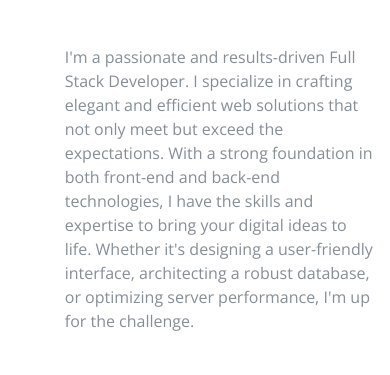
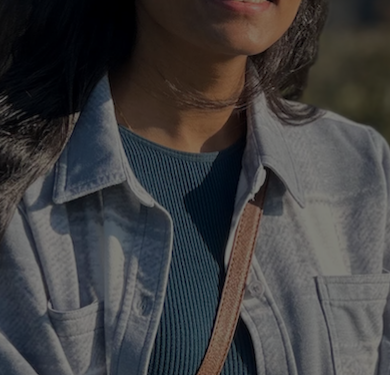
Before and after one commit to hiralsonip/portfolio, a plain HTML site: page index.html in a window 390 px wide. Shown: the part 410-785 px from the top of the page. Drawn offline with nearby package versions, Linux system fonts and the light colour scheme; a web font is replaced by a local one.

Commit message:
Update the style for smaller screen

```diff
--- a/css/resume.css
+++ b/css/resume.css
@@ -90,6 +90,7 @@ h2 {
   #sideNav .navbar-brand .img-profile {
     max-width: 15rem;
     max-height: 15rem;
+    width: 100%;
     /* border: 0.5rem solid rgba(255, 255, 255, 0.2); */
   }
 
@@ -112,6 +113,10 @@ h2 {
 
   #sideNav .navbar-collapse .navbar-nav .nav-item .nav-link {
     display: block;
+  }
+
+  .main-section {
+    width: 75%;
   }
 }
 
@@ -163,3 +168,24 @@ a:focus,
 a:active {
   color: #824027;
 }
+
+@media (max-width: 992px) {
+  #image {
+    background-image: url("/img/Hiral_Soni.png");
+    height: 50rem;
+    background-position: center;
+    background-repeat: no-repeat;
+    background-size: cover;
+    z-index: 1;
+    position: relative;
+  }
+
+  #image::before {
+    content: "";
+    background: rgba(0, 0, 0, 0.5);
+    z-index: 2;
+    height: 100%;
+    width: 100%;
+    position: absolute;
+  }
+}
--- a/index.html
+++ b/index.html
@@ -71,8 +71,9 @@
     </div>
   </nav>
 
+  <div id="image"></div>
+
   <div class="container-fluid main-section p-0">
-
     <section class="resume-section p-3 p-lg-5 d-flex d-column" id="about">
       <div class="my-auto">
         <h1 class="mb-0">Hiral
@@ -419,6 +420,8 @@
           nature. When I'm not immersed in coding, I find solace in the pages of a good book, and I often take leisurely
           walks in the natural world to reconnect with its beauty and serenity. These interests bring balance to my
           life, allowing me to embrace both the digital realm and the wonders of the natural world in my free time.</p>
+        <p><a href="https://medium.com/@sonihiral16" target="_blank">View my articles on Medium</a>
+        </p>
       </div>
     </section>
 
```
